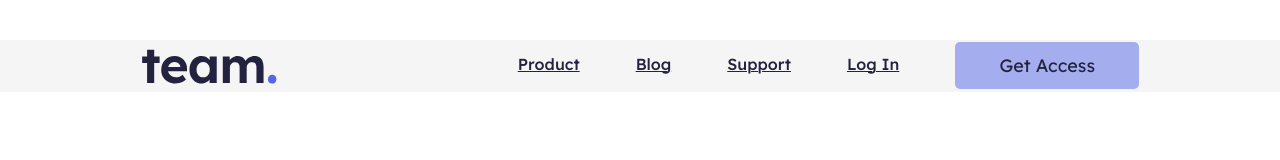
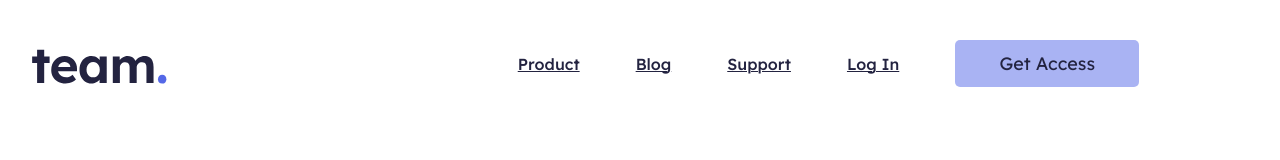
Before and after one commit to giorgijintcharadze/Homework5, a plain HTML site: page index.html in a window 1280 px wide. Drawn offline with Linux system fonts and the light colour scheme.

Commit message:
header finished

```diff
--- a/index.html
+++ b/index.html
@@ -4,7 +4,7 @@
     <meta charset="UTF-8" />
     <meta name="viewport" content="width=device-width, initial-scale=1.0" />
     <title>Document</title>
-    <link rel="stylesheet" href="style/style.css" />
+    <link rel="stylesheet" href="./styles/style.css" />
     <link rel="preconnect" href="https://fonts.googleapis.com" />
     <link rel="preconnect" href="https://fonts.gstatic.com" crossorigin />
     <link
@@ -14,11 +14,12 @@
   </head>
   <body>
     <header>
-      <div class="container">
+      <div class="header_container">
+        <!-- * image -->
         <a href="#"
-          ><img class="boxlogo" src="./assets/svg/logo.svg" alt="logo"
+          ><img class="boxlogo" src="./assets/images/svg/logo.svg" alt="logo"
         /></a>
-
+        <!-- * nav Elements -->
         <nav>
           <ul>
             <li><a class="text" href="#">Product</a></li>
--- a/style/style.css
+++ b/styles/style.css
@@ -136,23 +136,19 @@ table {
 }
 header {
   width: 100%;
-  /* background-color: chartreuse; */
   height: auto;
-  background-color: var(--body-background-color);
   display: flex;
   justify-content: center;
   align-items: center;
   margin-top: 40px;
 }
-.container {
-  width: 1160px;
+.header_container {
+  max-width: 1440px;
+  width: 100%;
   height: 52px;
-  padding-left: 140px;
-  padding-right: 140px;
+  padding: 0 140px;
   display: flex;
   justify-content: space-between;
-  /* background-color: blue; */
-  /* margin: 0 auto; */
 }
 .boxlogo {
   object-fit: none;
@@ -167,7 +163,6 @@ header {
   border-radius: 5px;
   background-color: var(--button-color);
   color: var(--text-color);
-  margin-top: 3px;
   font-family: Lexend Deca;
   font-weight: 400;
   font-size: 18px;
@@ -175,6 +170,7 @@ header {
   letter-spacing: 0%;
   text-align: center;
   vertical-align: middle;
+  cursor: pointer;
 }
 nav {
   display: flex;
@@ -220,6 +216,12 @@ ul {
   }
   .burger {
     display: flex;
-    padding-right: 33px;
+    margin-right: 30px;
   }
 }
+
+@media (min-width: 480px) {
+  .boxlogo {
+    margin-left: -110px;
+  }
+}
```
Also changed, not shown: assets/images/svg/logo.svg (renamed from assets/svg/logo.svg).
